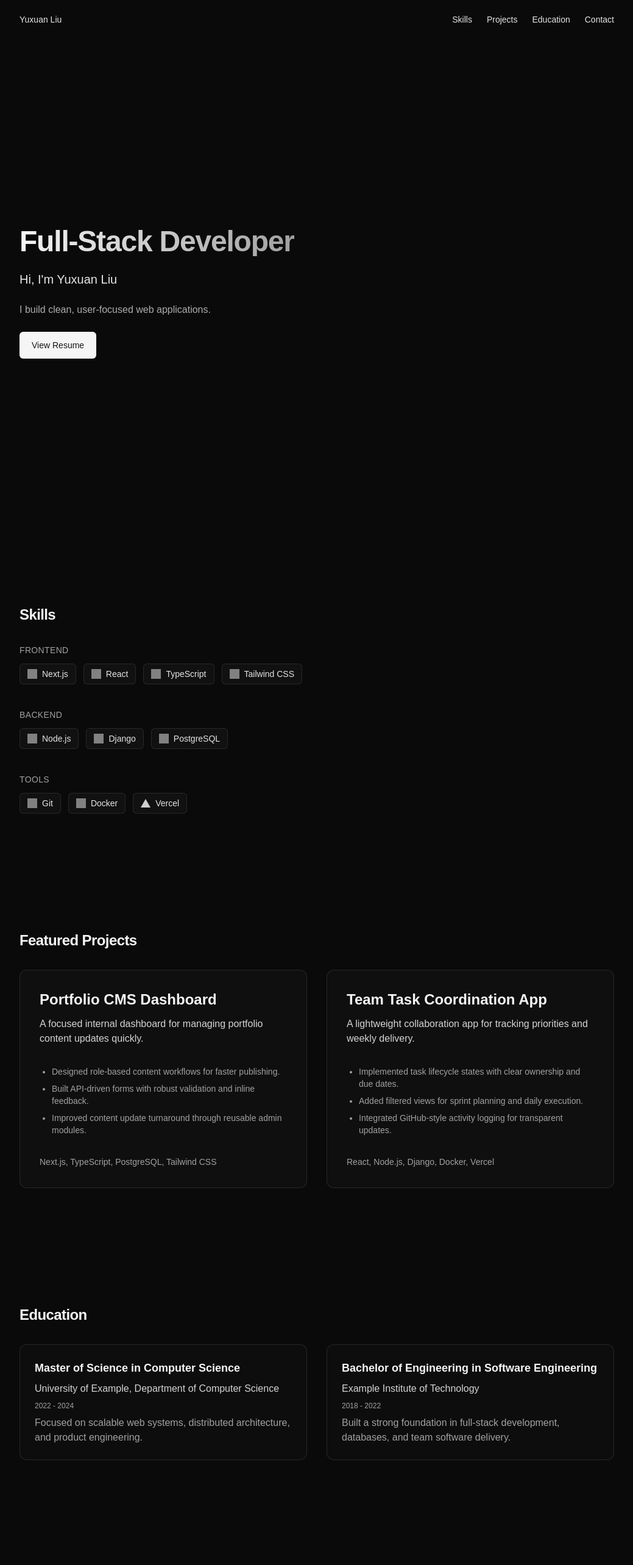
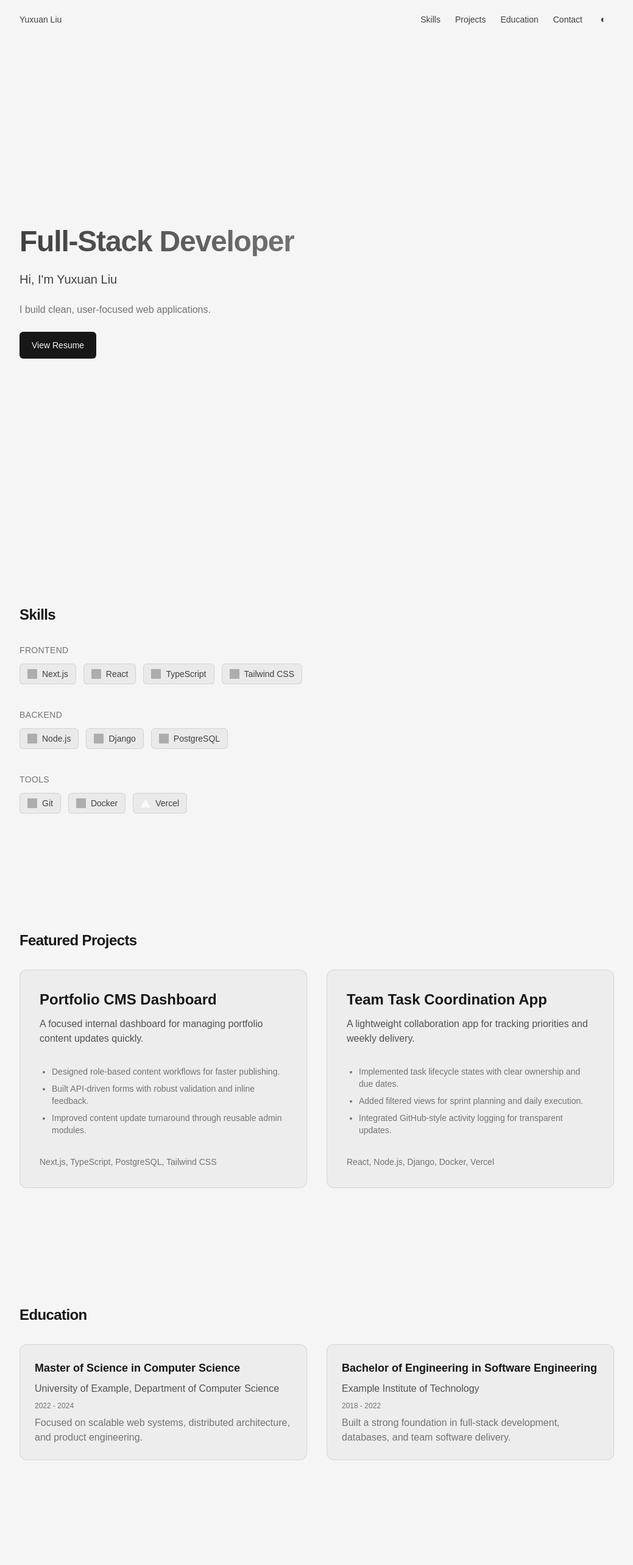
Before and after one commit to lllLucario/yuxuan-portfolio, a Next.js app: page / in a window 1280 px wide. Shown: the top 2566 px of the page at 61% size, without its empty margins (120-1159 px from the left). Built offline with nearby package versions, Linux system fonts and the light colour scheme; grey boxes are pictures that could not be loaded.

Commit message:
Implement dark mode support and theme toggle functionality; update global styles for improved color scheme handling and enhance UI consistency across components.

```diff
--- a/app/components/projects/ProjectCard.tsx
+++ b/app/components/projects/ProjectCard.tsx
@@ -6,34 +6,36 @@ type ProjectCardProps = {
 
 export default function ProjectCard({ project }: ProjectCardProps) {
   return (
-    <article className="group relative rounded-xl border border-white/10 bg-neutral-900/40 transition duration-200 hover:border-white/20 hover:bg-neutral-900/60">
+    <article className="group relative rounded-xl border border-black/10 bg-neutral-200/50 transition duration-200 hover:border-black/20 hover:bg-neutral-200/70 dark:border-white/10 dark:bg-neutral-900/40 dark:hover:border-white/20 dark:hover:bg-neutral-900/60">
       <a
         href={project.href}
         target="_blank"
         rel="noreferrer noopener"
         aria-label={`View ${project.title} on GitHub`}
-        className="absolute inset-0 z-10 rounded-xl focus:outline-none focus-visible:outline-none focus-visible:ring-2 focus-visible:ring-white/20"
+        className="absolute inset-0 z-10 rounded-xl focus:outline-none focus-visible:outline-none focus-visible:ring-2 focus-visible:ring-black/20 dark:focus-visible:ring-white/20"
       />
 
       <div className="relative z-0 space-y-8 p-6 transition group-hover:blur-[2px] group-hover:opacity-60 group-focus-within:blur-[2px] group-focus-within:opacity-60 sm:p-8">
         <div className="space-y-3">
-          <h3 className="text-xl font-semibold text-neutral-100 sm:text-2xl">{project.title}</h3>
-          <p className="text-neutral-300">{project.description}</p>
+          <h3 className="text-xl font-semibold text-neutral-900 dark:text-neutral-100 sm:text-2xl">
+            {project.title}
+          </h3>
+          <p className="text-neutral-600 dark:text-neutral-300">{project.description}</p>
         </div>
 
-        <ul className="list-disc space-y-2 pl-5 text-sm text-neutral-400">
+        <ul className="list-disc space-y-2 pl-5 text-sm text-neutral-500 dark:text-neutral-400">
           {project.highlights.map((highlight) => (
             <li key={highlight}>{highlight}</li>
           ))}
         </ul>
 
         <div className="space-y-3">
-          <p className="text-sm text-neutral-400">{project.stack.join(", ")}</p>
+          <p className="text-sm text-neutral-500 dark:text-neutral-400">{project.stack.join(", ")}</p>
         </div>
       </div>
 
       <div className="pointer-events-none absolute inset-0 z-20 flex items-center justify-center opacity-0 transition-opacity duration-200 group-hover:opacity-100 group-focus-within:opacity-100">
-        <div className="inline-flex items-center gap-2 rounded-md border border-white/10 bg-neutral-950/80 px-4 py-2 text-sm font-medium text-neutral-100">
+        <div className="inline-flex items-center gap-2 rounded-md border border-black/10 bg-neutral-100/85 px-4 py-2 text-sm font-medium text-neutral-900 dark:border-white/10 dark:bg-neutral-950/80 dark:text-neutral-100">
           View on GitHub ↗
         </div>
       </div>
--- a/app/components/skills/SkillChip.tsx
+++ b/app/components/skills/SkillChip.tsx
@@ -24,8 +24,8 @@ export default function SkillChip({ name, icon }: SkillChipProps) {
   const iconSrc = (icon && ICONS[icon]) || DEFAULT_ICON;
 
   return (
-    <span className="inline-flex items-center gap-2 rounded-md border border-white/10 bg-neutral-900/60 px-3 py-1.5 text-sm text-neutral-200 transition duration-150 hover:border-white/20 hover:bg-neutral-900/80">
-      <Image src={iconSrc} alt="" width={16} height={16} className="h-4 w-4 opacity-80" />
+    <span className="inline-flex items-center gap-2 rounded-md border border-black/10 bg-neutral-200/70 px-3 py-1.5 text-sm text-neutral-700 transition duration-150 hover:border-black/20 hover:bg-neutral-200 dark:border-white/10 dark:bg-neutral-900/60 dark:text-neutral-200 dark:hover:border-white/20 dark:hover:bg-neutral-900/80">
+      <Image src={iconSrc} alt="" width={16} height={16} className="h-4 w-4 opacity-80 dark:brightness-90" />
       {name}
     </span>
   );
--- /dev/null
+++ b/app/components/theme/ThemeToggle.tsx
@@ -0,0 +1,28 @@
+"use client";
+
+type Theme = "light" | "dark";
+
+const applyTheme = (theme: Theme) => {
+  document.documentElement.classList.remove("light", "dark");
+  document.documentElement.classList.add(theme);
+  localStorage.setItem("theme", theme);
+};
+
+export default function ThemeToggle() {
+  const toggleTheme = () => {
+    const current: Theme = document.documentElement.classList.contains("dark") ? "dark" : "light";
+    const nextTheme: Theme = current === "dark" ? "light" : "dark";
+    applyTheme(nextTheme);
+  };
+
+  return (
+    <button
+      type="button"
+      aria-label="Toggle theme"
+      onClick={toggleTheme}
+      className="inline-flex h-9 w-9 items-center justify-center rounded-md text-neutral-700 transition duration-150 hover:bg-neutral-200/70 hover:text-neutral-900 focus:outline-none focus-visible:ring-1 focus-visible:ring-black/20 dark:text-neutral-300 dark:hover:bg-neutral-900/60 dark:hover:text-neutral-100 dark:focus-visible:ring-white/20"
+    >
+      ◐
+    </button>
+  );
+}
--- a/app/globals.css
+++ b/app/globals.css
@@ -1,4 +1,5 @@
 @import "tailwindcss";
+@custom-variant dark (&:where(.dark, .dark *));
 
 :root {
   --background: #ffffff;
@@ -12,19 +13,20 @@
   --font-mono: var(--font-geist-mono);
 }
 
-@media (prefers-color-scheme: dark) {
-  :root {
-    --background: #0a0a0a;
-    --foreground: #ededed;
-  }
-}
-
 html {
   scroll-behavior: smooth;
 }
 
+html.light {
+  color-scheme: light;
+}
+
+html.dark {
+  color-scheme: dark;
+}
+
 body {
-  @apply bg-neutral-950 text-neutral-100 antialiased;
+  @apply bg-neutral-100 text-neutral-900 antialiased dark:bg-neutral-950 dark:text-neutral-100;
   font-family: Arial, Helvetica, sans-serif;
 }
 
--- a/app/page.tsx
+++ b/app/page.tsx
@@ -34,18 +34,20 @@ export default function Home() {
         <Container>
           <div className="reveal flex min-h-[70vh] items-center sm:min-h-[80vh]">
             <div className="space-y-5 sm:space-y-6">
-              <h1 className="bg-gradient-to-r from-neutral-100 to-neutral-400 bg-clip-text text-3xl font-semibold tracking-tight text-transparent sm:text-4xl lg:text-5xl">
+              <h1 className="bg-gradient-to-r from-neutral-700 to-neutral-500 bg-clip-text text-3xl font-semibold tracking-tight text-transparent dark:from-neutral-100 dark:to-neutral-400 sm:text-4xl lg:text-5xl">
                 Full-Stack Developer
               </h1>
-              <p className="text-lg text-neutral-200 sm:text-xl">Hi, I&apos;m Yuxuan Liu</p>
-              <p className="max-w-2xl text-sm text-neutral-300/80 sm:text-base">
+              <p className="text-lg text-neutral-700 dark:text-neutral-200 sm:text-xl">
+                Hi, I&apos;m Yuxuan Liu
+              </p>
+              <p className="max-w-2xl text-sm text-neutral-600/80 dark:text-neutral-300/80 sm:text-base">
                 I build clean, user-focused web applications.
               </p>
               <a
                 href="/resume.pdf"
                 target="_blank"
                 rel="noreferrer noopener"
-                className="inline-flex items-center rounded-md bg-neutral-100 px-5 py-3 text-sm font-medium text-neutral-900 transition duration-150 hover:bg-neutral-200 focus:outline-none focus-visible:ring-1 focus-visible:ring-white/20"
+                className="inline-flex items-center rounded-md bg-neutral-900 px-5 py-3 text-sm font-medium text-neutral-100 transition duration-150 hover:bg-neutral-700 focus:outline-none focus-visible:ring-1 focus-visible:ring-black/20 dark:bg-neutral-100 dark:text-neutral-900 dark:hover:bg-neutral-200 dark:focus-visible:ring-white/20"
               >
                 View Resume
               </a>
@@ -57,13 +59,13 @@ export default function Home() {
       <Section id="skills">
         <Container>
           <div className="reveal">
-            <h2 className="mb-8 text-xl font-semibold tracking-tight text-neutral-100 sm:text-2xl">
+            <h2 className="mb-8 text-xl font-semibold tracking-tight text-neutral-900 dark:text-neutral-100 sm:text-2xl">
               Skills
             </h2>
             <div className="space-y-10">
               {skillGroups.map((group) => (
                 <div key={group.title} className="space-y-3">
-                  <h3 className="text-sm font-medium uppercase tracking-wide text-neutral-400">
+                  <h3 className="text-sm font-medium uppercase tracking-wide text-neutral-500 dark:text-neutral-400">
                     {group.title}
                   </h3>
                   <div className="mt-3 flex flex-wrap gap-2 sm:gap-3">
@@ -81,7 +83,7 @@ export default function Home() {
       <Section id="projects">
         <Container>
           <div className="reveal">
-            <h2 className="mb-8 text-xl font-semibold tracking-tight text-neutral-100 sm:text-2xl">
+            <h2 className="mb-8 text-xl font-semibold tracking-tight text-neutral-900 dark:text-neutral-100 sm:text-2xl">
               Featured Projects
             </h2>
             <div className="grid grid-cols-1 gap-8 sm:grid-cols-2">
@@ -96,34 +98,36 @@ export default function Home() {
       <Section id="education">
         <Container>
           <div className="reveal">
-            <h2 className="mb-8 text-xl font-semibold tracking-tight text-neutral-100 sm:text-2xl">
+            <h2 className="mb-8 text-xl font-semibold tracking-tight text-neutral-900 dark:text-neutral-100 sm:text-2xl">
               Education
             </h2>
             <div className="grid grid-cols-1 gap-8 sm:grid-cols-2">
-              <article className="rounded-xl border border-white/10 bg-neutral-900/30 p-6 transition duration-200 hover:border-white/20 hover:bg-neutral-900/60">
+              <article className="rounded-xl border border-black/10 bg-neutral-200/50 p-6 transition duration-200 hover:border-black/20 hover:bg-neutral-200/70 dark:border-white/10 dark:bg-neutral-900/30 dark:hover:border-white/20 dark:hover:bg-neutral-900/60">
                 <div className="space-y-2">
-                  <h3 className="text-lg font-semibold text-neutral-100">
+                  <h3 className="text-lg font-semibold text-neutral-900 dark:text-neutral-100">
                     Master of Science in Computer Science
                   </h3>
-                  <p className="text-sm text-neutral-300 sm:text-base">
+                  <p className="text-sm text-neutral-600 dark:text-neutral-300 sm:text-base">
                     University of Example, Department of Computer Science
                   </p>
-                  <p className="text-xs text-neutral-400">2022 - 2024</p>
-                  <p className="text-sm text-neutral-400 sm:text-base">
+                  <p className="text-xs text-neutral-500 dark:text-neutral-400">2022 - 2024</p>
+                  <p className="text-sm text-neutral-500 dark:text-neutral-400 sm:text-base">
                     Focused on scalable web systems, distributed architecture, and product
                     engineering.
                   </p>
                 </div>
               </article>
 
-              <article className="rounded-xl border border-white/10 bg-neutral-900/30 p-6 transition duration-200 hover:border-white/20 hover:bg-neutral-900/60">
+              <article className="rounded-xl border border-black/10 bg-neutral-200/50 p-6 transition duration-200 hover:border-black/20 hover:bg-neutral-200/70 dark:border-white/10 dark:bg-neutral-900/30 dark:hover:border-white/20 dark:hover:bg-neutral-900/60">
                 <div className="space-y-2">
-                  <h3 className="text-lg font-semibold text-neutral-100">
+                  <h3 className="text-lg font-semibold text-neutral-900 dark:text-neutral-100">
                     Bachelor of Engineering in Software Engineering
                   </h3>
-                  <p className="text-sm text-neutral-300 sm:text-base">Example Institute of Technology</p>
-                  <p className="text-xs text-neutral-400">2018 - 2022</p>
-                  <p className="text-sm text-neutral-400 sm:text-base">
+                  <p className="text-sm text-neutral-600 dark:text-neutral-300 sm:text-base">
+                    Example Institute of Technology
+                  </p>
+                  <p className="text-xs text-neutral-500 dark:text-neutral-400">2018 - 2022</p>
+                  <p className="text-sm text-neutral-500 dark:text-neutral-400 sm:text-base">
                     Built a strong foundation in full-stack development, databases, and team
                     software delivery.
                   </p>
@@ -138,10 +142,10 @@ export default function Home() {
         <Container>
           <div className="reveal space-y-8">
             <div className="space-y-3">
-              <h2 className="text-xl font-semibold tracking-tight text-neutral-100 sm:text-2xl">
+              <h2 className="text-xl font-semibold tracking-tight text-neutral-900 dark:text-neutral-100 sm:text-2xl">
                 Contact Me
               </h2>
-              <p className="text-sm text-neutral-300 sm:text-base">
+              <p className="text-sm text-neutral-600 dark:text-neutral-300 sm:text-base">
                 Feel free to reach out for collaborations, opportunities, or just a quick hello.
               </p>
             </div>
@@ -151,23 +155,23 @@ export default function Home() {
                 type="text"
                 name="name"
                 placeholder="Name"
-                className="w-full rounded-md border border-white/10 bg-neutral-900/50 px-3 py-2 text-sm text-neutral-100 placeholder:text-neutral-500 transition duration-150 hover:border-white/20 focus:border-white/30 focus:ring-1 focus:ring-white/20 focus:outline-none focus-visible:ring-1 focus-visible:ring-white/20 sm:text-base"
+                className="w-full rounded-md border border-black/10 bg-neutral-50 px-3 py-2 text-sm text-neutral-900 placeholder:text-neutral-500 transition duration-150 hover:border-black/20 focus:border-black/30 focus:ring-1 focus:ring-black/20 focus:outline-none focus-visible:ring-1 focus-visible:ring-black/20 dark:border-white/10 dark:bg-neutral-900/50 dark:text-neutral-100 dark:hover:border-white/20 dark:focus:border-white/30 dark:focus:ring-white/20 dark:focus-visible:ring-white/20 sm:text-base"
               />
               <input
                 type="email"
                 name="email"
                 placeholder="Email"
-                className="w-full rounded-md border border-white/10 bg-neutral-900/50 px-3 py-2 text-sm text-neutral-100 placeholder:text-neutral-500 transition duration-150 hover:border-white/20 focus:border-white/30 focus:ring-1 focus:ring-white/20 focus:outline-none focus-visible:ring-1 focus-visible:ring-white/20 sm:text-base"
+                className="w-full rounded-md border border-black/10 bg-neutral-50 px-3 py-2 text-sm text-neutral-900 placeholder:text-neutral-500 transition duration-150 hover:border-black/20 focus:border-black/30 focus:ring-1 focus:ring-black/20 focus:outline-none focus-visible:ring-1 focus-visible:ring-black/20 dark:border-white/10 dark:bg-neutral-900/50 dark:text-neutral-100 dark:hover:border-white/20 dark:focus:border-white/30 dark:focus:ring-white/20 dark:focus-visible:ring-white/20 sm:text-base"
               />
               <textarea
                 name="message"
                 placeholder="Message"
                 rows={5}
-                className="min-h-[120px] w-full resize-none rounded-md border border-white/10 bg-neutral-900/50 px-3 py-2 text-sm text-neutral-100 placeholder:text-neutral-500 transition duration-150 hover:border-white/20 focus:border-white/30 focus:ring-1 focus:ring-white/20 focus:outline-none focus-visible:ring-1 focus-visible:ring-white/20 sm:text-base"
+                className="min-h-[120px] w-full resize-none rounded-md border border-black/10 bg-neutral-50 px-3 py-2 text-sm text-neutral-900 placeholder:text-neutral-500 transition duration-150 hover:border-black/20 focus:border-black/30 focus:ring-1 focus:ring-black/20 focus:outline-none focus-visible:ring-1 focus-visible:ring-black/20 dark:border-white/10 dark:bg-neutral-900/50 dark:text-neutral-100 dark:hover:border-white/20 dark:focus:border-white/30 dark:focus:ring-white/20 dark:focus-visible:ring-white/20 sm:text-base"
               />
               <button
                 type="button"
-                className="rounded-md bg-neutral-100 px-4 py-2 text-sm font-medium text-neutral-900 transition duration-150 hover:bg-neutral-200 focus:outline-none focus-visible:ring-1 focus-visible:ring-white/20"
+                className="rounded-md bg-neutral-900 px-4 py-2 text-sm font-medium text-neutral-100 transition duration-150 hover:bg-neutral-700 focus:outline-none focus-visible:ring-1 focus-visible:ring-black/20 dark:bg-neutral-100 dark:text-neutral-900 dark:hover:bg-neutral-200 dark:focus-visible:ring-white/20"
               >
                 Send Message
               </button>
@@ -179,7 +183,7 @@ export default function Home() {
                 target="_blank"
                 rel="noreferrer noopener"
                 aria-label="GitHub"
-                className="inline-flex h-9 w-9 items-center justify-center rounded-md border border-white/10 bg-neutral-900/40 text-neutral-300 transition duration-150 hover:border-white/20 hover:bg-neutral-900/70 hover:text-neutral-100 focus:outline-none focus-visible:ring-1 focus-visible:ring-white/20"
+                className="inline-flex h-9 w-9 items-center justify-center rounded-md border border-black/10 bg-neutral-200 text-neutral-700 transition duration-150 hover:border-black/20 hover:bg-neutral-300 hover:text-neutral-900 focus:outline-none focus-visible:ring-1 focus-visible:ring-black/20 dark:border-white/10 dark:bg-neutral-900/40 dark:text-neutral-300 dark:hover:border-white/20 dark:hover:bg-neutral-900/70 dark:hover:text-neutral-100 dark:focus-visible:ring-white/20"
               >
                 <Image src="/github-icon.svg" alt="" width={16} height={16} className="h-4 w-4" />
               </a>
@@ -188,14 +192,14 @@ export default function Home() {
                 target="_blank"
                 rel="noreferrer noopener"
                 aria-label="LinkedIn"
-                className="inline-flex h-9 w-9 items-center justify-center rounded-md border border-white/10 bg-neutral-900/40 text-neutral-300 transition duration-150 hover:border-white/20 hover:bg-neutral-900/70 hover:text-neutral-100 focus:outline-none focus-visible:ring-1 focus-visible:ring-white/20"
+                className="inline-flex h-9 w-9 items-center justify-center rounded-md border border-black/10 bg-neutral-200 text-neutral-700 transition duration-150 hover:border-black/20 hover:bg-neutral-300 hover:text-neutral-900 focus:outline-none focus-visible:ring-1 focus-visible:ring-black/20 dark:border-white/10 dark:bg-neutral-900/40 dark:text-neutral-300 dark:hover:border-white/20 dark:hover:bg-neutral-900/70 dark:hover:text-neutral-100 dark:focus-visible:ring-white/20"
               >
                 <Image src="/linkedin-icon.svg" alt="" width={16} height={16} className="h-4 w-4" />
               </a>
               <a
                 href="mailto:placeholder@example.com"
                 aria-label="Email"
-                className="inline-flex h-9 w-9 items-center justify-center rounded-md border border-white/10 bg-neutral-900/40 text-neutral-300 transition duration-150 hover:border-white/20 hover:bg-neutral-900/70 hover:text-neutral-100 focus:outline-none focus-visible:ring-1 focus-visible:ring-white/20"
+                className="inline-flex h-9 w-9 items-center justify-center rounded-md border border-black/10 bg-neutral-200 text-neutral-700 transition duration-150 hover:border-black/20 hover:bg-neutral-300 hover:text-neutral-900 focus:outline-none focus-visible:ring-1 focus-visible:ring-black/20 dark:border-white/10 dark:bg-neutral-900/40 dark:text-neutral-300 dark:hover:border-white/20 dark:hover:bg-neutral-900/70 dark:hover:text-neutral-100 dark:focus-visible:ring-white/20"
               >
                 <Image src="/email-icon.svg" alt="" width={16} height={16} className="h-4 w-4" />
               </a>
--- a/components/layout/Navbar.tsx
+++ b/components/layout/Navbar.tsx
@@ -2,6 +2,7 @@
 
 import { useEffect, useState } from "react";
 import Container from "@/components/layout/Container";
+import ThemeToggle from "@/app/components/theme/ThemeToggle";
 
 export default function Navbar() {
   const [scrolled, setScrolled] = useState(false);
@@ -16,42 +17,47 @@ export default function Navbar() {
   return (
     <nav
       className={`fixed top-0 left-0 z-50 w-full ${
-        scrolled ? "border-b border-white/10 bg-neutral-950/60 backdrop-blur" : ""
+        scrolled
+          ? "border-b border-black/10 bg-neutral-100/70 backdrop-blur dark:border-white/10 dark:bg-neutral-950/60"
+          : ""
       }`}
     >
       <Container>
         <div className="flex h-14 items-center justify-between sm:h-16">
           <a
             href="#hero"
-            className="text-sm text-neutral-200 transition duration-150 hover:text-neutral-50 focus:outline-none focus-visible:ring-1 focus-visible:ring-white/20"
+            className="text-sm text-neutral-700 transition duration-150 hover:text-neutral-900 focus:outline-none focus-visible:ring-1 focus-visible:ring-black/20 dark:text-neutral-200 dark:hover:text-neutral-50 dark:focus-visible:ring-white/20"
           >
             Yuxuan Liu
           </a>
+          <div className="flex items-center gap-2 sm:gap-4">
             <div className="hidden items-center gap-6 sm:flex">
               <a
                 href="#skills"
-              className="text-sm text-neutral-200 transition duration-150 hover:text-neutral-50 focus:outline-none focus-visible:ring-1 focus-visible:ring-white/20"
+                className="text-sm text-neutral-700 transition duration-150 hover:text-neutral-900 focus:outline-none focus-visible:ring-1 focus-visible:ring-black/20 dark:text-neutral-200 dark:hover:text-neutral-50 dark:focus-visible:ring-white/20"
               >
                 Skills
               </a>
               <a
                 href="#projects"
-              className="text-sm text-neutral-200 transition duration-150 hover:text-neutral-50 focus:outline-none focus-visible:ring-1 focus-visible:ring-white/20"
+                className="text-sm text-neutral-700 transition duration-150 hover:text-neutral-900 focus:outline-none focus-visible:ring-1 focus-visible:ring-black/20 dark:text-neutral-200 dark:hover:text-neutral-50 dark:focus-visible:ring-white/20"
               >
                 Projects
               </a>
               <a
                 href="#education"
-              className="text-sm text-neutral-200 transition duration-150 hover:text-neutral-50 focus:outline-none focus-visible:ring-1 focus-visible:ring-white/20"
+                className="text-sm text-neutral-700 transition duration-150 hover:text-neutral-900 focus:outline-none focus-visible:ring-1 focus-visible:ring-black/20 dark:text-neutral-200 dark:hover:text-neutral-50 dark:focus-visible:ring-white/20"
               >
                 Education
               </a>
               <a
                 href="#contact"
-              className="text-sm text-neutral-200 transition duration-150 hover:text-neutral-50 focus:outline-none focus-visible:ring-1 focus-visible:ring-white/20"
+                className="text-sm text-neutral-700 transition duration-150 hover:text-neutral-900 focus:outline-none focus-visible:ring-1 focus-visible:ring-black/20 dark:text-neutral-200 dark:hover:text-neutral-50 dark:focus-visible:ring-white/20"
               >
                 Contact
               </a>
+            </div>
+            <ThemeToggle />
           </div>
         </div>
       </Container>
```
Also changed, not shown: app/layout.tsx (+19 -2 lines). Lines whose indentation alone changed are shown as unchanged.
